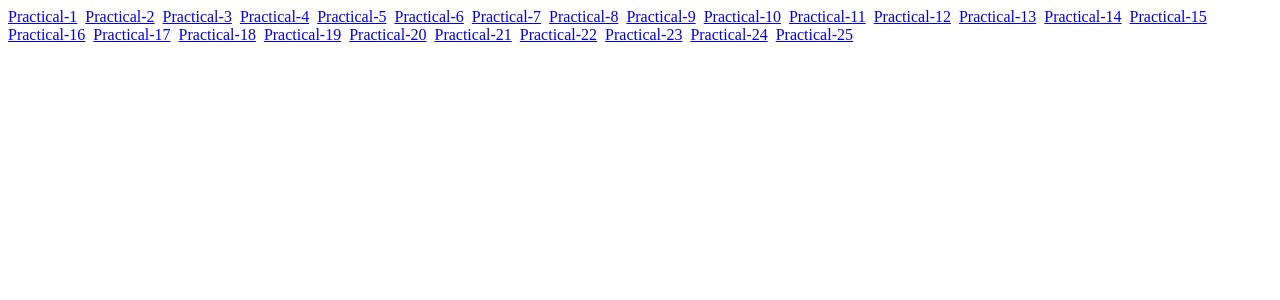
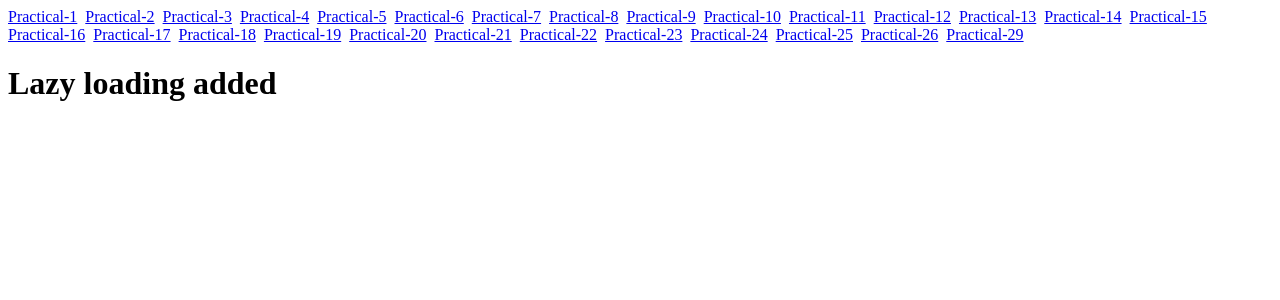
Before and after one commit to Parshvapatel2004/University_Practical, an Angular app: page /pra26 in a window 1280 px wide. Before the commit this address led to /. Shown: the top 300 px of the page. Built offline with nearby package versions, Linux system fonts and the light colour scheme.

Commit message:
Lazy loading and all praticals are done in angular

```diff
--- a/src/app/app.html
+++ b/src/app/app.html
@@ -23,5 +23,7 @@
 <a routerLink="/pra23">Practical-23</a>&nbsp;
 <a routerLink="/pra24">Practical-24</a>&nbsp;
 <a routerLink="/pra25">Practical-25</a>&nbsp;
+<a routerLink="/pra26">Practical-26</a>&nbsp;
+<a routerLink="/pra29">Practical-29</a>&nbsp;
 
 <router-outlet></router-outlet>
--- a/src/app/app.routes.ts
+++ b/src/app/app.routes.ts
@@ -54,4 +54,6 @@ export const routes: Routes = [
   { path: 'pra23', component: Pra23 },
   { path: 'pra24', component: Pra24 },
   { path: 'pra25', component: Pra25 },
+  { path: 'pra26', loadComponent: () => import('../app/pra26/pra26').then((m) => m.Pra26) },
+  { path: 'pra29', loadComponent: () => import('../app/pra29/pra29') },
 ];
--- /dev/null
+++ b/src/app/pra26/pra26.html
@@ -0,0 +1 @@
+<h1>Lazy loading added</h1>
--- /dev/null
+++ b/src/app/pra29/pra29.html
@@ -0,0 +1 @@
+<h1>Lazy loading with default export</h1>
```
Also changed, not shown: src/app/pra26/pra26.ts (added, +9 -0 lines), src/app/pra29/pra29.ts (added, +9 -0 lines), src/app/pra26/pra26.css (added), src/app/pra29/pra29.css (added), 2 other files (tests, documents, lock files or other folders).
